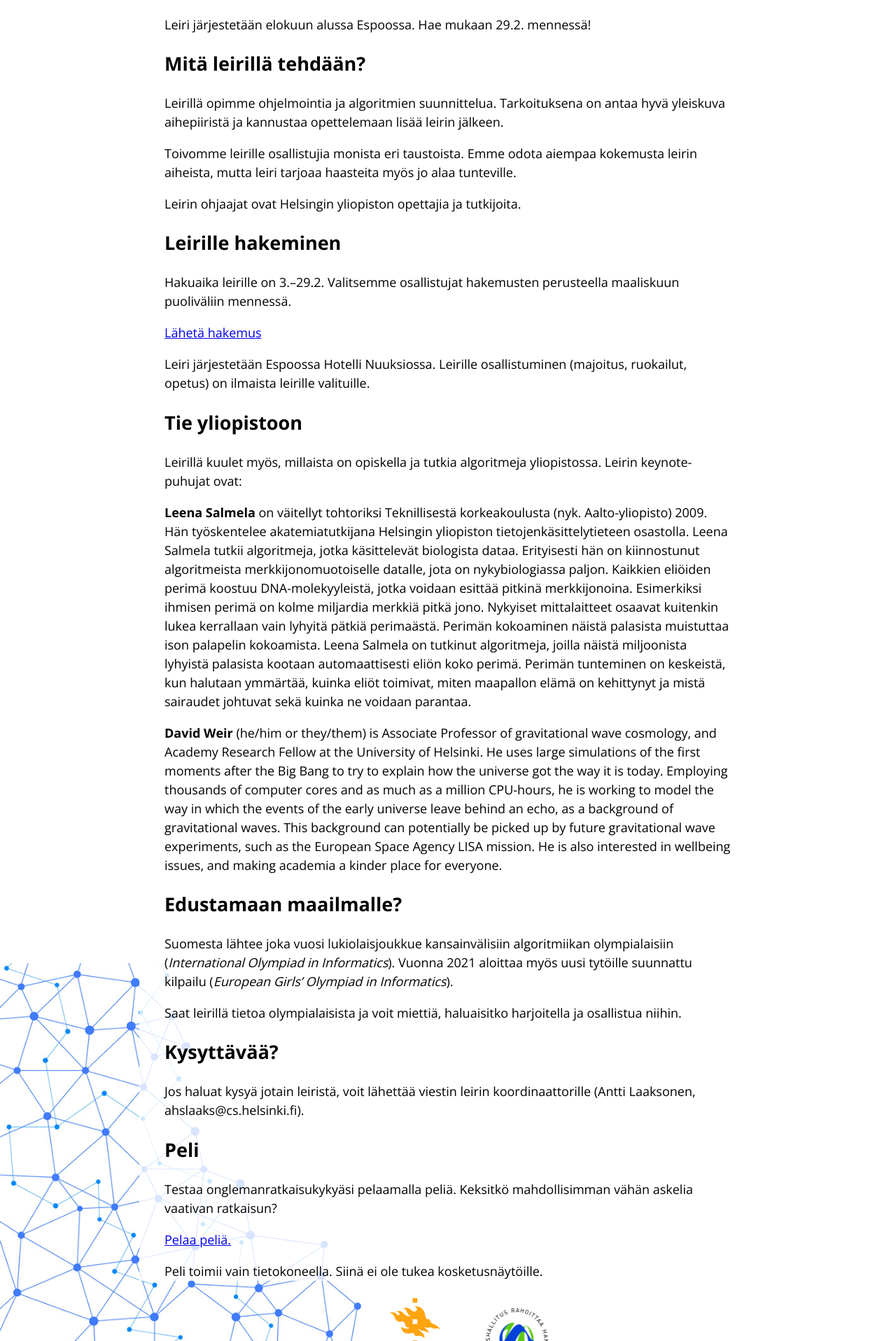
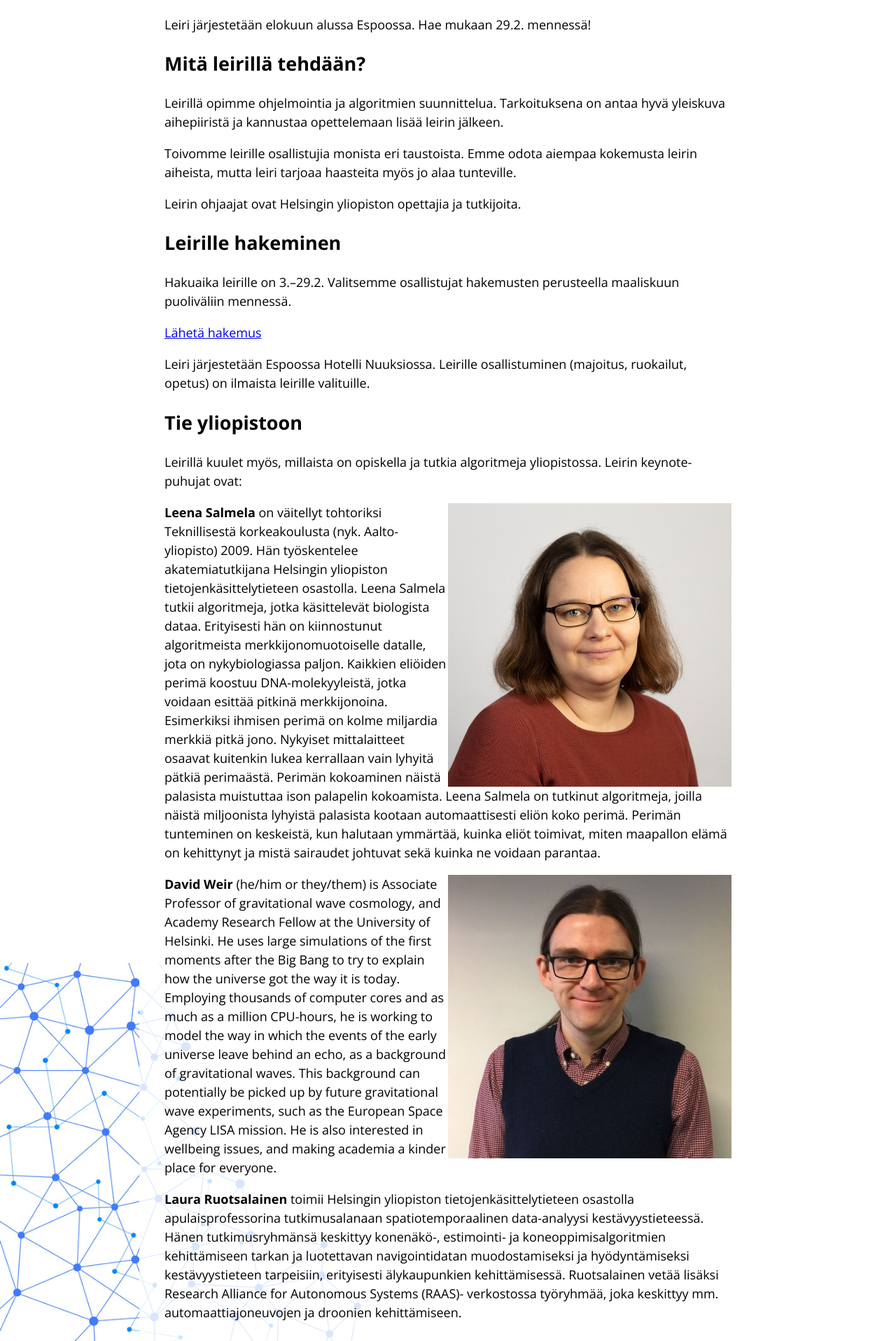
Before and after one commit to millakortelainen/leiri2020, a Jekyll site: the page built from index.md, in a window 1280 px wide. Shown: the part 1269-3185 px from the top of the page at 70% size. Built offline with Jekyll 4.4.1, drawn with Linux system fonts in a browser that asks for light colours; some of the changed text lies outside the part shown.

Commit message:
kuvien lisäys

```diff
--- a/_includes/game.html
+++ b/_includes/game.html
@@ -3,6 +3,7 @@
     <canvas id="kangas" width=425 height=150 style=background-color:white>
         Selaimesi ei valitettavasti tue HTML canvas elementtiä. Kokeile ladata peli toisella selaimella.
     </canvas>
+    <br>
     <button id="resetCanvas">Aloita alusta.</button>
 </div>
 <script src={{ '/assets/game.js'  | relative_url }}></script>
--- a/index.md
+++ b/index.md
@@ -37,6 +37,7 @@ leirille valituille.
 Leirillä kuulet myös, millaista on opiskella ja tutkia
 algoritmeja yliopistossa. Leirin keynote-puhujat ovat:
 
+<img style="float: right; width: 50%; height: 50%;" src='Salmela3.jpg'>
 **Leena Salmela** on väitellyt tohtoriksi Teknillisestä korkeakoulusta (nyk.
 Aalto-yliopisto) 2009. Hän työskentelee akatemiatutkijana Helsingin
 yliopiston tietojenkäsittelytieteen osastolla. Leena Salmela tutkii
@@ -53,7 +54,10 @@ Perimän tunteminen on keskeistä, kun halutaan ymmärtää, kuinka eliöt
 toimivat, miten maapallon elämä on kehittynyt ja mistä sairaudet johtuvat
 sekä kuinka ne voidaan parantaa.
 
+<img style="float: right; width: 50%; height: 50%;" src='weir.jpeg'>
 **David Weir** (he/him or they/them) is Associate Professor of gravitational wave cosmology, and Academy Research Fellow at the University of Helsinki. He uses large simulations of the first moments after the Big Bang to try to explain how the universe got the way it is today. Employing thousands of computer cores and as much as a million CPU-hours, he is working to model the way in which the events of the early universe leave behind an echo, as a background of gravitational waves. This background can potentially be picked up by future gravitational wave experiments, such as the European Space Agency LISA mission. He is also interested in wellbeing issues, and making academia a kinder place for everyone.
+
+**Laura Ruotsalainen** toimii Helsingin yliopiston tietojenkäsittelytieteen osastolla apulaisprofessorina tutkimusalanaan spatiotemporaalinen data-analyysi kestävyystieteessä. Hänen tutkimusryhmänsä keskittyy konenäkö-, estimointi- ja koneoppimisalgoritmien kehittämiseen tarkan ja luotettavan navigointidatan muodostamiseksi ja hyödyntämiseksi kestävyystieteen tarpeisiin, erityisesti älykaupunkien kehittämisessä. Ruotsalainen vetää lisäksi Research Alliance for Autonomous Systems (RAAS)- verkostossa työryhmää, joka keskittyy mm. automaattiajoneuvojen ja droonien kehittämiseen.
 
 ## Edustamaan maailmalle?
 
@@ -70,6 +74,6 @@ haluaisitko harjoitella ja osallistua niihin.
 Jos haluat kysyä jotain leiristä, voit lähettää viestin leirin
 koordinaattorille (Antti Laaksonen, ahslaaks@cs.helsinki.fi).
 
-## Peli
+## Testaa onglemanratkaisukykyäsi
 
-Testaa onglemanratkaisukykyäsi pelaamalla peliä. Keksitkö mahdollisimman vähän askelia vaativan ratkaisun?
+Ongelmanratkaisutaito on tärkeä osa ohjelmointi ja matemaattistaosaamista. Kokeile taitojasi pelillä. Keksitkö mahdollisimman vähän askelia vaativan ratkaisun?
```
Also changed, not shown: other parts of _includes/game.html (+2 -1 lines), Salmela3.jpg (added), assets/img/tempheader.jpeg (deleted), assets/img/tempimg.jpeg (deleted), weir.jpeg (added), 1 other file.
